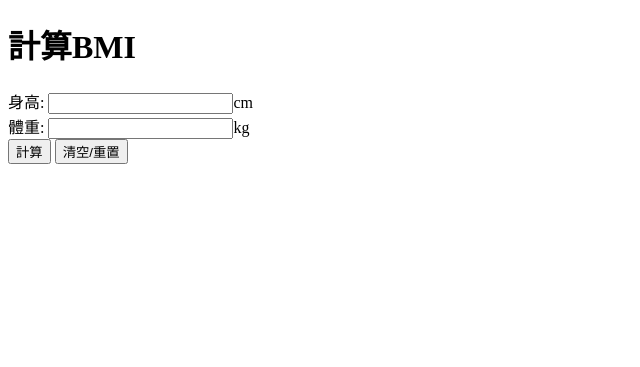
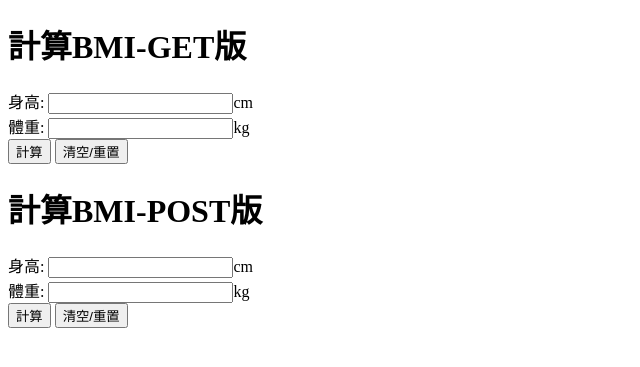
Before and after one commit to Rory-1991/11304-PHP, a PHP site: page / in a window 1280 px wide. Shown: the top 367 px of the page, without its empty margins (0-640 px from the left). Run offline with PHP 8.4, Linux system fonts and the light colour scheme.

Commit message:
透過連結傳遞資料

```diff
--- a/index.php
+++ b/index.php
@@ -6,8 +6,29 @@
     <title>計算BMI</title>
 </head>
 <body>
-    <h1>計算BMI</h1>
+    <?php
+if(isset($_GET['bmi'])){
+    echo "你上一次測量的BMI為{$_GET['bmi']}";
+}
+
+    ?>
+    <h1>計算BMI-GET版</h1>
     <form action="result.php" method="get">
+        <div>
+            <label for="height">身高:</label>
+            <input type="number" name="height" id="height" step="0.1">cm
+        </div>
+        <div>
+            <label for="weight">體重:</label>
+            <input type="number" name="weight" id="weight" step="0.1">kg
+        </div>
+        <div>
+            <input type="submit" value="計算">
+            <input type="submit" value="清空/重置">
+        </div>
+    </form>
+    <h1>計算BMI-POST版</h1>
+    <form action="result.php" method="post">
         <div>
             <label for="height">身高:</label>
             <input type="number" name="height" id="height" step="0.1">cm
```
Also changed, not shown: result.php (+27 -14 lines).
